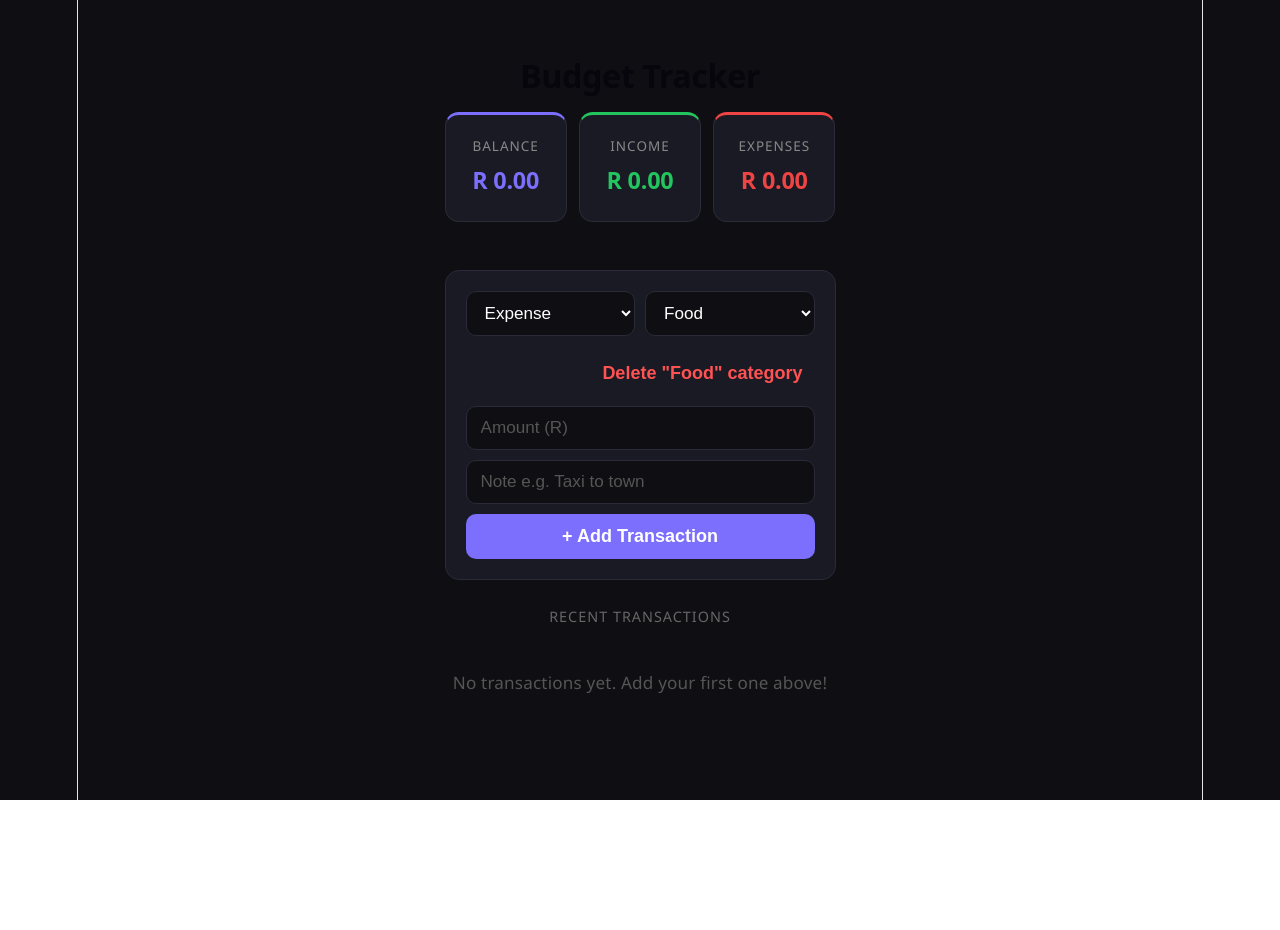
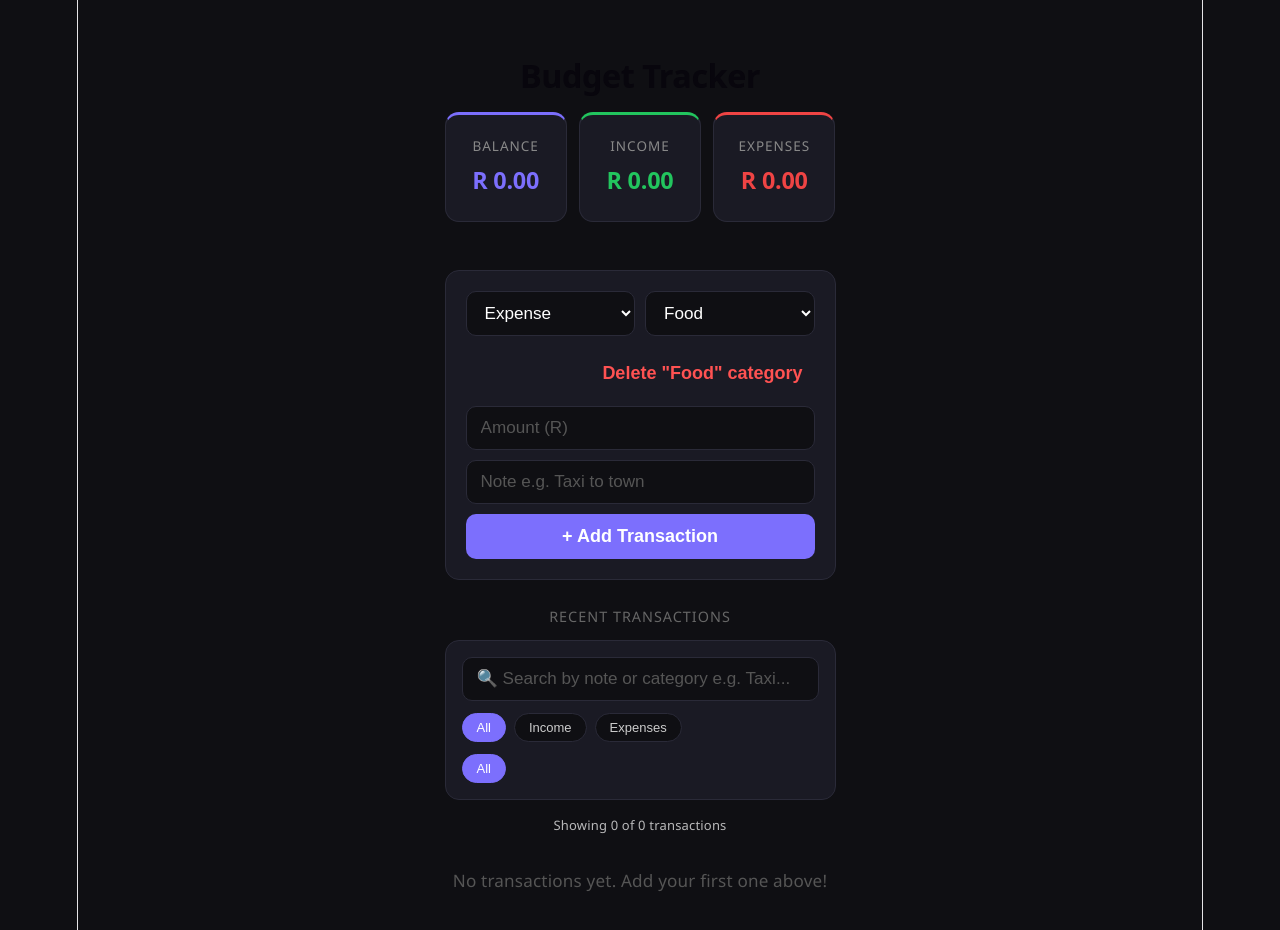
Before and after one commit to Survive111/Budget-tracker, a React (Vite) app: page / in a window 1280 px wide. Shown: the top 930 px of the page. Before the commit the page ends 800 px from the top, so only its background shows below. Built offline with nearby package versions, Linux system fonts and the light colour scheme.

Commit message:
feat: add a filter/search option

```diff
--- a/src/App.css
+++ b/src/App.css
@@ -157,6 +157,84 @@ h1 {
   background: #6355e0;
 }
 
+/* ── Filter + Search ── */
+.filter-card {
+  display: flex;
+  flex-direction: column;
+  gap: 12px;
+  margin-bottom: 12px;
+  text-align: left;
+  flex: none;
+  padding: 16px;
+}
+
+.search-input {
+  width: 100%;
+  padding: 11px 14px;
+  border-radius: 10px;
+  border: 1px solid #2a2a38;
+  background: #0f0f13;
+  color: #fff;
+  font-size: 0.95rem;
+}
+
+.search-input::placeholder {
+  color: #555;
+}
+
+.search-input:focus {
+  outline: none;
+  border-color: #7c6ffd;
+}
+
+.chip-row {
+  display: flex;
+  flex-wrap: wrap;
+  gap: 8px;
+}
+
+.chip {
+  padding: 6px 14px;
+  border-radius: 20px;
+  border: 1px solid #2a2a38;
+  background: #0f0f13;
+  color: #ccc;
+  cursor: pointer;
+  font-size: 13px;
+  transition: all 0.2s;
+}
+
+.chip:hover {
+  border-color: #7c6ffd;
+  color: #fff;
+}
+
+.chip.active {
+  background: #7c6ffd;
+  color: #fff;
+  border-color: #7c6ffd;
+}
+
+.chip.active.income-chip {
+  background: #22c55e;
+  border-color: #22c55e;
+}
+
+.chip.active.expense-chip {
+  background: #ef4444;
+  border-color: #ef4444;
+}
+
+.clear-btn {
+  align-self: flex-start;
+  background: none;
+  border: none;
+  color: #ef4444;
+  cursor: pointer;
+  font-size: 13px;
+  padding: 0;
+}
+
 /* ── Transaction List ── */
 .list-header {
   font-size: 0.8rem;
--- a/src/App.jsx
+++ b/src/App.jsx
@@ -27,6 +27,11 @@ function App() {
 
   const [showNewCategoryInput, setShowNewCategoryInput] = useState(false)
   const [newCategory, setNewCategory] = useState('')
+
+  // --- FILTER + SEARCH ---
+  const [searchTerm, setSearchTerm] = useState('')
+  const [filterType, setFilterType] = useState('all') // all | income | expense
+  const [filterCategory, setFilterCategory] = useState('All')
 
   useEffect(() => {
     localStorage.setItem('transactions', JSON.stringify(transactions))
@@ -134,6 +139,21 @@ function App() {
     setTransactions(transactions.filter(t => t.id !== id))
   }
 
+  // --- FILTERED TRANSACTIONS ---
+  const allCategories = ['All', ...new Set(transactions.map(t => t.category))]
+
+  const filteredTransactions = transactions.filter(t => {
+    if (filterType !== 'all' && t.type !== filterType) return false
+    if (filterCategory !== 'All' && t.category !== filterCategory) return false
+    if (searchTerm) {
+      const search = searchTerm.toLowerCase()
+      const inCategory = t.category.toLowerCase().includes(search)
+      const inNote = (t.note || '').toLowerCase().includes(search)
+      if (!inCategory && !inNote) return false
+    }
+    return true
+  })
+
   function renderChart(title, data) {
     if (data.length === 0) return null
     return (
@@ -236,11 +256,49 @@ function App() {
       </form>
 
       <p className="list-header">Recent Transactions</p>
+
+      {/* --- FILTER + SEARCH UI --- */}
+      <div className="card filter-card">
+        <input
+          placeholder="🔍 Search by note or category e.g. Taxi..."
+          value={searchTerm}
+          onChange={e => setSearchTerm(e.target.value)}
+          className="search-input"
+        />
+
+        <div className="chip-row">
+          <button type="button" className={filterType === 'all' ? 'chip active' : 'chip'} onClick={() => setFilterType('all')}>All</button>
+          <button type="button" className={filterType === 'income' ? 'chip active income-chip' : 'chip'} onClick={() => setFilterType('income')}>Income</button>
+          <button type="button" className={filterType === 'expense' ? 'chip active expense-chip' : 'chip'} onClick={() => setFilterType('expense')}>Expenses</button>
+        </div>
+
+        <div className="chip-row">
+          {allCategories.map(cat => (
+            <button
+              type="button"
+              key={cat}
+              className={filterCategory === cat ? 'chip active' : 'chip'}
+              onClick={() => setFilterCategory(cat)}
+            >
+              {cat}
+            </button>
+          ))}
+        </div>
+
+        {(searchTerm || filterType !== 'all' || filterCategory !== 'All') && (
+          <button type="button" className="clear-btn" onClick={() => { setSearchTerm(''); setFilterType('all'); setFilterCategory('All') }}>
+            Clear filters ✕
+          </button>
+        )}
+      </div>
+
+      <p style={{ fontSize: '13px', opacity: 0.7 }}>Showing {filteredTransactions.length} of {transactions.length} transactions</p>
+
       <div className="list">
-        {transactions.length === 0 && (
-          <p className="empty">No transactions yet. Add your first one above!</p>
+        {filteredTransactions.length === 0 && (
+          <p className="empty">{transactions.length === 0 ? 'No transactions yet. Add your first one above!' : 'No transactions match your filters.'}</p>
         )}
-        {transactions.map(t => (
+        {filteredTransactions.map(t => (
           <div key={t.id} className={`item ${t.type}`}>
             <div className="item-left">
               <strong>{t.category}</strong> <span>— {t.note}</span>
```
